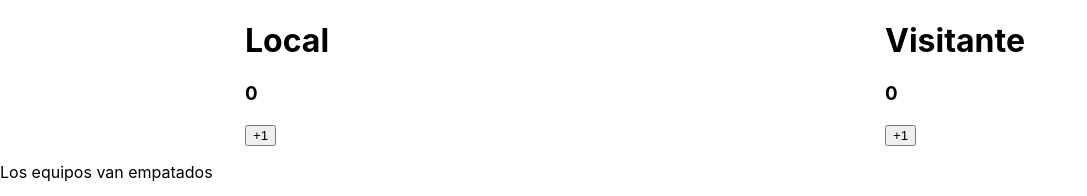
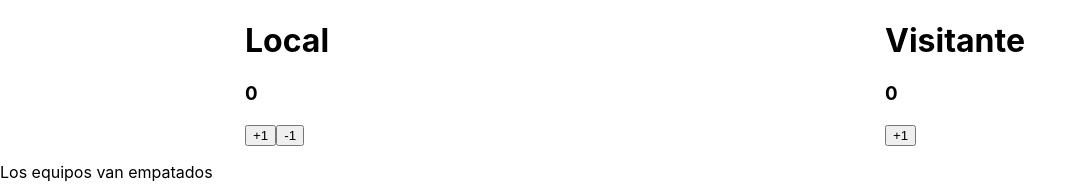
Before and after one commit to danirofe22/BootCamp-FullStack, a React (Create React App) app in the folder parte1/marcador/: page / in a window 1280 px wide. Shown: the top 196 px of the page, without its empty margins (0-1087 px from the left). Built offline with nearby package versions, Linux system fonts and the light colour scheme.

Commit message:
funcion que suma y resta valores al marcador

```diff
--- /dev/null
+++ b/parte1/marcador/src/Contador02Copy.js
@@ -0,0 +1,141 @@
+import { useState } from "react";
+import './Contador02.css'
+
+
+
+const Display = ({nombreEquipo, marcador}) => {
+    return(
+        <div>
+            <h1>{nombreEquipo}</h1>
+            <h3>{marcador}</h3>
+        </div>
+    )
+}
+
+const Button = ({handleClick, text}) => {
+    return(
+        <button onClick={handleClick}>{text}</button>
+    )
+}
+
+const Historial =  ({historialGoles}) => {
+
+    const hanMarcado = historialGoles === null
+
+    const mensaje = hanMarcado ? "La app se usa pulsando los botones" : `Historial de goles: ${historialGoles.join(' \n ')}`
+
+    return(
+        <p>{mensaje}</p>
+    )
+}
+
+
+const Contador02Copy = () => {
+
+
+    const [marcador, setMarcador] = useState(
+        {
+            local: 0,
+            visitante: 0,
+            historialGoles: []
+        }
+    )
+
+    const ganaLocal = marcador.local > marcador.visitante,
+          ganaVisitante = marcador.visitante > marcador.local,
+          quienGana = ganaLocal ? 'Va ganando el equipo local': ganaVisitante ? 'Va ganando el equipo visitante' : 'Los equipos van empatados'
+
+
+
+    const handleClickActionToLocal = (operacion) =>{
+
+        const sumar = () => {
+            const suma = {
+                ...marcador,
+                local: marcador.local + 1,
+                historialGoles: marcador.historialGoles.concat("Local")
+            }
+            setMarcador(suma)
+        }
+
+        const restar = () => {
+            const resta = {
+                ...marcador,
+                local: marcador.local - 1,
+                historialGoles: marcador.historialGoles.concat("Local - 1")
+            }
+            setMarcador(resta)
+        }
+
+
+        const esSuma = operacion === "+"
+        const esResta = operacion === "-"
+        const queHacer = esSuma ? sumar : esResta ? restar : console.log("Hubo algun fallo en la ejecucion");
+
+        return queHacer
+
+    }
+
+
+
+
+    const handleLocalAdditionClick = () =>{
+        const newMarcador = {
+            ...marcador,
+            local: marcador.local + 1,
+            historialGoles: marcador.historialGoles.concat("Local")
+        }
+        setMarcador(newMarcador)
+    }
+
+    const handleVisitanteAdditionClick = () =>{
+
+        const sumar = {
+            ...marcador,
+            visitante: marcador.visitante + 1,
+            historialGoles: marcador.historialGoles.concat("Visitante")
+        }
+
+        setMarcador(sumar)
+
+    }
+
+    const handleReiniciarClick = () => {
+        const newMarcador = {
+            local: 0,
+            visitante: 0,
+            historialGoles: null
+        }
+        setMarcador(newMarcador)
+    }
+
+    /* const sumarAVisitante = handleVisitanteAdditionClick('+')
+    const restarAVisitante = handleVisitanteAdditionClick('-') */
+
+    return(
+        <>
+            <div className="marcadores">
+                <div className="marcador">
+                    <Display nombreEquipo={"Local"} marcador={marcador.local}/>
+                    <Button handleClick={handleClickActionToLocal("+")} text ={"+1"}/>
+                    <Button handleClick={handleClickActionToLocal("-")} text ={"-1"}/>
+
+                </div>
+                <div className="marcador">
+                    <Display nombreEquipo={"Visitante"} marcador={marcador.visitante}/>
+                    <Button handleClick={handleVisitanteAdditionClick} text ={"+1"}/>
+
+                </div>
+            </div>
+            <p>{quienGana}</p>
+            <p>Los goles totales son: {marcador.local + marcador.visitante}</p>
+            <p>{quienGana} por diferencia de {Math.abs(marcador.local-marcador.visitante)} goles</p>
+            <Historial historialGoles={marcador.historialGoles}></Historial>
+            <Button handleClick={handleReiniciarClick} text = {"reiniciar"}/>
+        </>
+    )
+
+
+}
+
+export default Contador02Copy;
--- a/parte1/marcador/src/index.js
+++ b/parte1/marcador/src/index.js
@@ -3,11 +3,12 @@ import ReactDOM from 'react-dom/client';
 import './index.css';
 import App from './App';
 import Contador02 from './Contador02';
+import Contador02Copy from './Contador02Copy';
 
 
 const root = ReactDOM.createRoot(document.getElementById('root'));
 root.render(
   <React.StrictMode>
-    <Contador02 />
+    <Contador02Copy />
   </React.StrictMode>
 );
```
